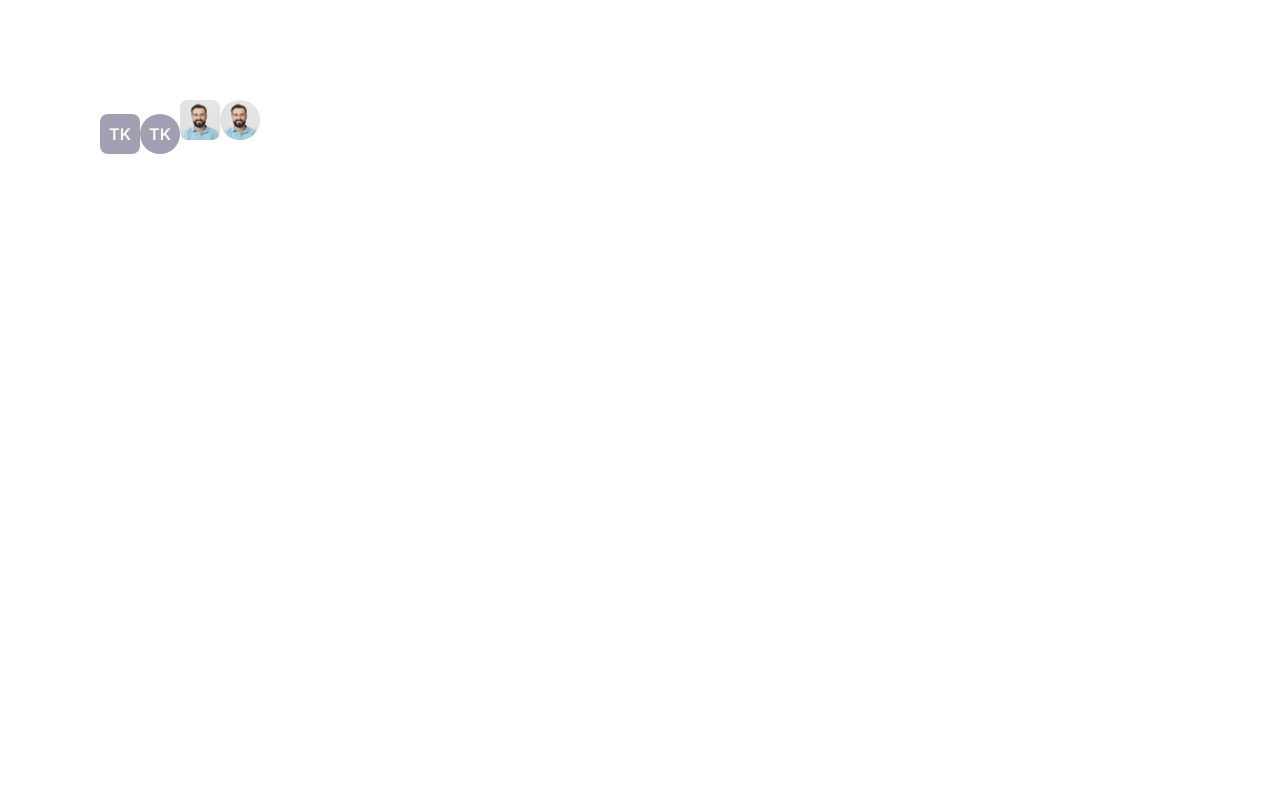
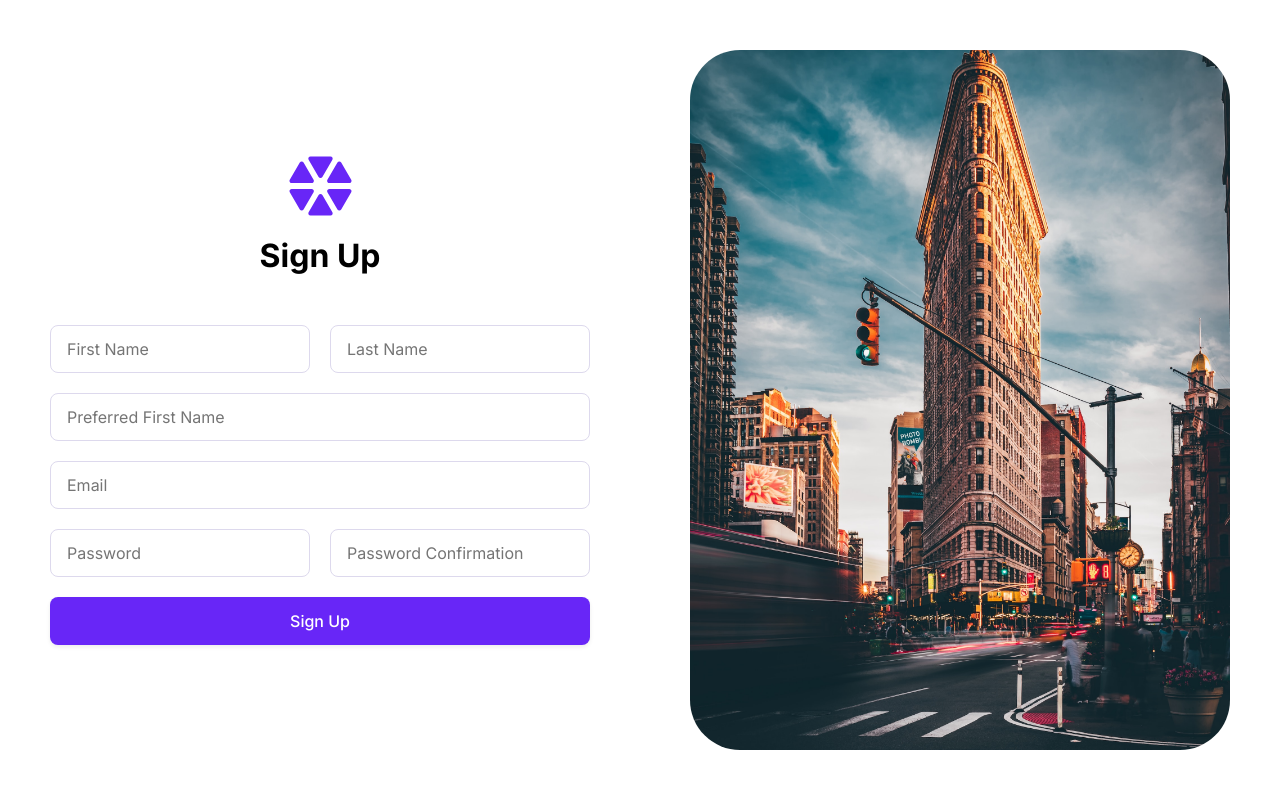
Before and after one commit to kulievtech/projectify-app-ui, a React (Create React App) app: page / in a window 1280 px wide. Shown: the top 788 px of the page. Built offline with nearby package versions, Linux system fonts and the light colour scheme.

Commit message:
create sign0up component

```diff
--- a/src/App.tsx
+++ b/src/App.tsx
@@ -1,24 +1,9 @@
-import { useState } from "react";
-import { Button, Typography, Input, Modal, Avatar } from "./design-system";
+import { Signup } from "./pages";
 
 import avatar from "./design-system/Avatar/assets/image.png";
 
 const App = () => {
-    return (
-        <div style={{ padding: "100px" }}>
-            <Avatar shape="rounded" size="lg">
-                Tohir Kuliev
-            </Avatar>
-
-            <Avatar shape="circle" size="lg">
-                Tohir Kuliev
-            </Avatar>
-
-            <Avatar shape="rounded" size="lg" imagePath={avatar} />
-
-            <Avatar shape="circle" size="lg" imagePath={avatar} />
-        </div>
-    );
+    return <Signup />;
 };
 
 export { App };
--- /dev/null
+++ b/src/pages/admin-auth/sign-up/Signup.css
@@ -0,0 +1,19 @@
+.sign-up {
+    width: 100%;
+
+    display: grid;
+    grid-template-columns: 1fr 1fr;
+    gap: var(--space-20);
+}
+
+.sign-up__preferred-name {
+    grid-column: 1 / 3;
+}
+
+.sign-up__email {
+    grid-column: 1 / 3;
+}
+
+.sign-up__submit-button {
+    grid-column: 1 / 3;
+}
--- /dev/null
+++ b/src/pages/admin-auth/sign-up/Signup.tsx
@@ -0,0 +1,119 @@
+import { useState } from "react";
+import { Button, Input } from "../../../design-system";
+import { AuthWrapper } from "../../components";
+
+import flatIronBuilding from "../../../assets/images/flat-iron-building.jpg";
+
+import "./Signup.css";
+
+const Signup = () => {
+    const [firstName, setFirstName] = useState<string>("");
+    const [lastName, setLastName] = useState<string>("");
+    const [preferredName, setPreferredName] = useState<string>("");
+    const [email, setEmail] = useState<string>("");
+    const [password, setPassword] = useState<string>("");
+    const [passwordConfirm, setPasswordConfirm] = useState<string>("");
+
+    const handleOnChangeFirstName = (value: string) => {
+        setFirstName(value);
+    };
+
+    const handleOnChangeLastName = (value: string) => {
+        setLastName(value);
+    };
+
+    const handleOnChangeName = (value: string) => {
+        setPreferredName(value);
+    };
+
+    const handleOnChangeEmail = (value: string) => {
+        setEmail(value);
+    };
+
+    const handleOnChangePassword = (value: string) => {
+        setPassword(value);
+    };
+
+    const handleOnChangePasswordConfirm = (value: string) => {
+        setPasswordConfirm(value);
+    };
+
+    const createAccount = (e: React.FormEvent<HTMLFormElement>) => {
+        e.preventDefault();
+        console.log(
+            firstName,
+            lastName,
+            preferredName,
+            password,
+            passwordConfirm,
+            email
+        );
+    };
+
+    return (
+        <AuthWrapper imageUrl={flatIronBuilding} pageTitle="Sign Up">
+            <form className="sign-up" onSubmit={createAccount}>
+                <Input
+                    type="text"
+                    placeholder="First Name"
+                    value={firstName}
+                    onChange={handleOnChangeFirstName}
+                    shape="rounded"
+                    size="lg"
+                />
+                <Input
+                    type="text"
+                    placeholder="Last Name"
+                    value={lastName}
+                    onChange={handleOnChangeLastName}
+                    shape="rounded"
+                    size="lg"
+                />
+                <Input
+                    type="text"
+                    placeholder="Preferred First Name"
+                    value={preferredName}
+                    onChange={handleOnChangeName}
+                    shape="rounded"
+                    size="lg"
+                    className="sign-up__preferred-name"
+                />
+                <Input
+                    type="email"
+                    placeholder="Email"
+                    value={email}
+                    onChange={handleOnChangeEmail}
+                    shape="rounded"
+                    size="lg"
+                    className="sign-up__email"
+                />
+                <Input
+                    type="password"
+                    placeholder="Password"
+                    value={password}
+                    onChange={handleOnChangePassword}
+                    shape="rounded"
+                    size="lg"
+                />
+                <Input
+                    type="password"
+                    placeholder="Password Confirmation"
+                    value={passwordConfirm}
+                    onChange={handleOnChangePasswordConfirm}
+                    shape="rounded"
+                    size="lg"
+                />
+                <Button
+                    color="primary"
+                    size="lg"
+                    shape="rounded"
+                    className="sign-up__submit-button"
+                >
+                    Sign Up
+                </Button>
+            </form>
+        </AuthWrapper>
+    );
+};
+
+export { Signup };
```
